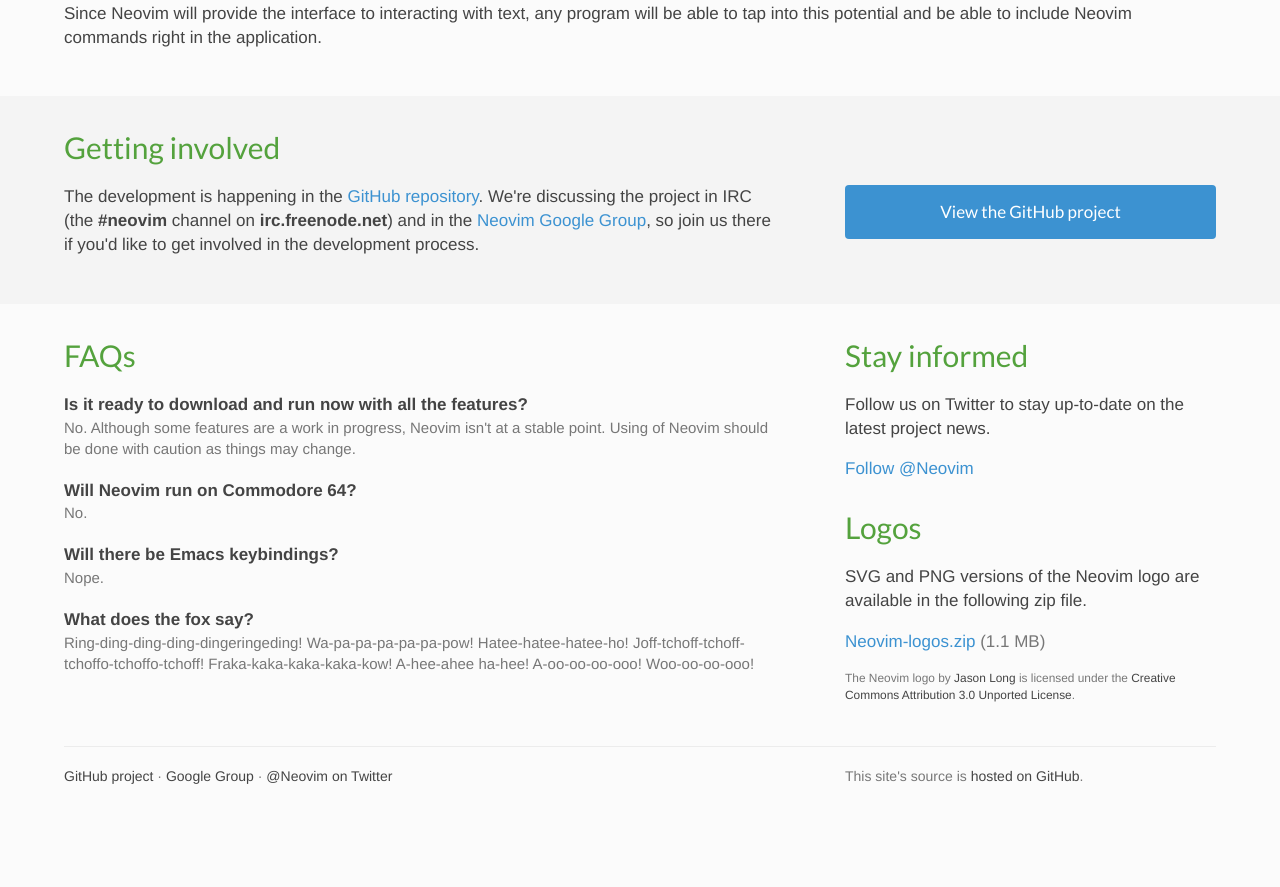
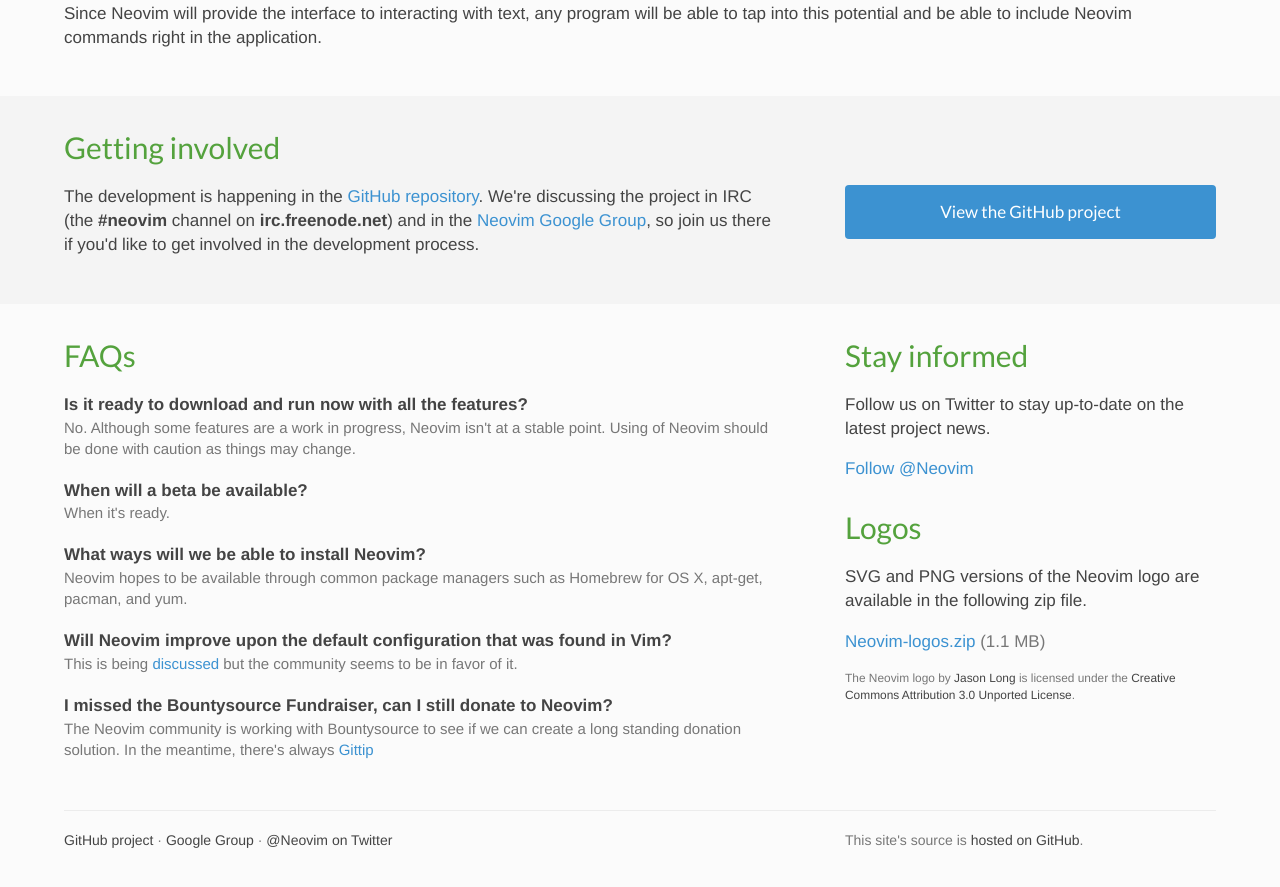
Before and after one commit to neovim/neovim.github.io, a Jekyll site: the page built from index.html, in a window 1280 px wide and 900 px high, scrolled down 861 px. Shown: the top 887 px of the window. Built offline with Jekyll 4.4.1, drawn with Linux system fonts in a browser that asks for light colours; nearby versions of some CDN libraries; comment, search, counter and statistics services are not loaded; before the commit the page ends 1697 px from its top, so only the background shows below that.

Commit message:
Add some real FAQs

```diff
--- a/index.html
+++ b/index.html
@@ -52,15 +52,17 @@
          <dt>Is it ready to download and run now with all the features?</dt>
          <dd>No. Although some features are a work in progress, Neovim isn't at a stable point. Using of Neovim should be done with caution as things may change.</dd>
 
-         <dt>Will Neovim run on Commodore 64?</dt>
-         <dd>No.</dd>
+         <dt>When will a beta be available?</dt>
+         <dd>When it's ready.</dd>
 
-         <dt>Will there be Emacs keybindings?</dt>
-         <dd>Nope.</dd>
+         <dt>What ways will we be able to install Neovim?</dt>
+         <dd>Neovim hopes to be available through common package managers such as Homebrew for OS X, apt-get, pacman, and yum.</dd>
 
-         <dt>What does the fox say?</dt>
-         <dd>Ring-ding-ding-ding-dingeringeding! Wa-pa-pa-pa-pa-pa-pow! Hatee-hatee-hatee-ho! Joff-tchoff-tchoff-tchoffo-tchoffo-tchoff! Fraka-kaka-kaka-kaka-kow! A-hee-ahee ha-hee! A-oo-oo-oo-ooo!
-Woo-oo-oo-ooo!</dd>
+         <dt>Will Neovim improve upon the default configuration that was found in Vim?</dt>
+         <dd>This is being <a href="https://github.com/neovim/neovim/issues/276">discussed</a> but the community seems to be in favor of it.</dd>
+
+         <dt>I missed the Bountysource Fundraiser, can I still donate to Neovim?</dt>
+         <dd>The Neovim community is working with Bountysource to see if we can create a long standing donation solution. In the meantime, there's always <a href="https://www.gittip.com/tarruda/">Gittip</a></dd>
        </dl>
     </div>
 
```
